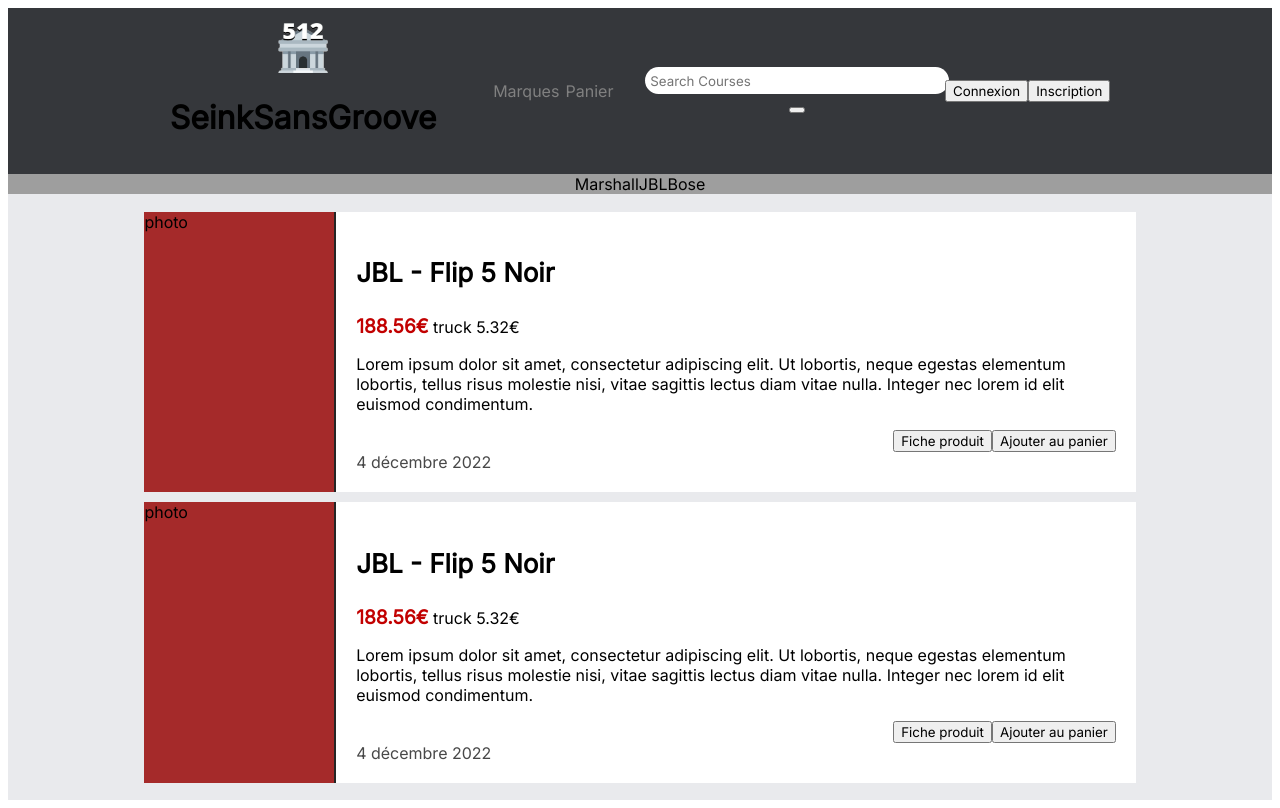
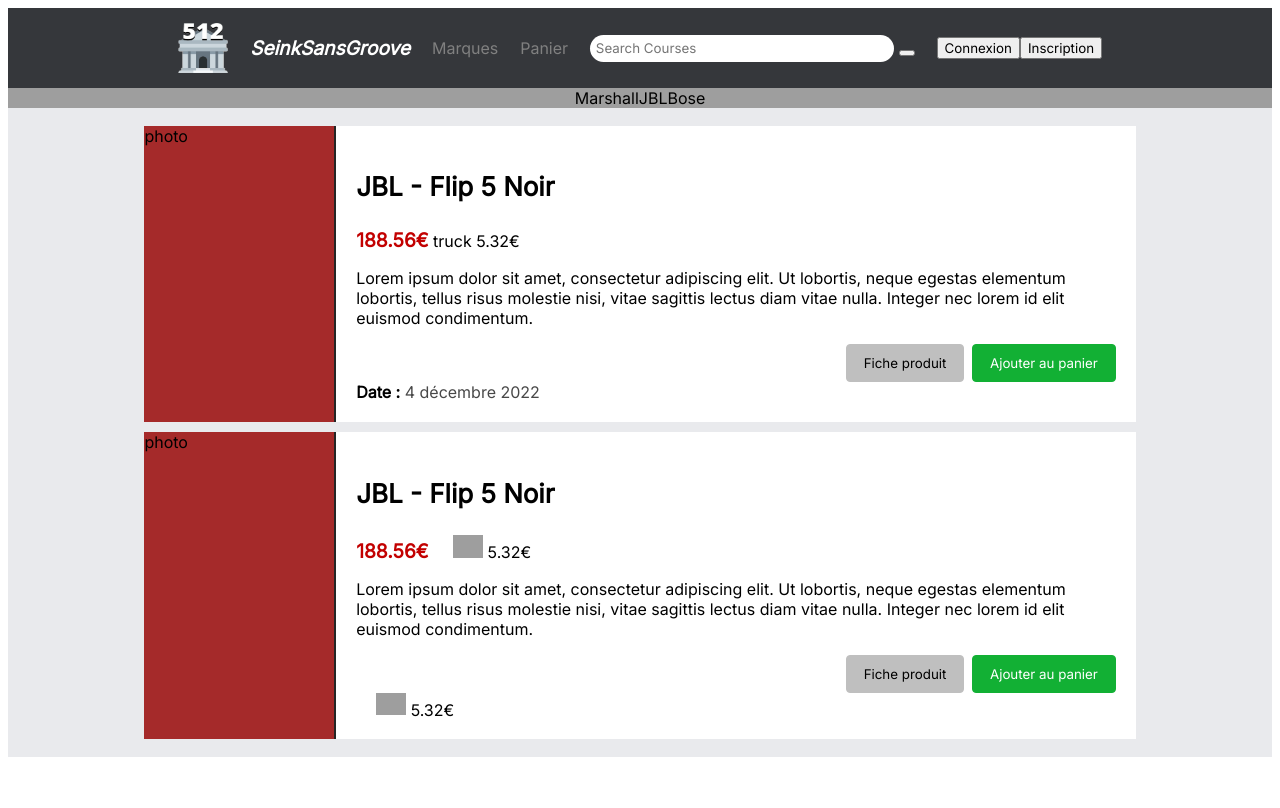
Before and after one commit to ThomasGorisseGit/MerchPHP, a PHP site: page / in a window 1280 px wide. After the commit the page ends 757 px from the top, so only its background shows below. Run offline with PHP 8.4, Linux system fonts and the light colour scheme; grey boxes are pictures that could not be loaded.

Commit message:
corrections erreur css

```diff
--- a/index.php
+++ b/index.php
@@ -10,10 +10,8 @@
     <meta charset="UTF-8">
     <meta http-equiv="X-UA-Compatible" content="IE=edge">
     <meta name="viewport" content="width=device-width, initial-scale=1.0">
-    <link rel="stylesheet" href="./styles/_navbar.css">
-    <link rel="stylesheet" href="./styles/_main.css">
-    <link rel="preconnect" href="https://fonts.googleapis.com">
-    <link rel="preconnect" href="https://fonts.gstatic.com" crossorigin>
+    <link rel="stylesheet" href="./styles/main.css">
+    <link rel="stylesheet" href="./styles/navbar.css">
     <link href="https://fonts.googleapis.com/css2?family=Inter&display=swap" rel="stylesheet">
 
     <title>SeinkSansGroove</title>
@@ -23,21 +21,17 @@
     <header>
         <!-- Header de la page d'accueil -->
         <div class="main-title">
-            <div class="title">
+
             <img class="logo" src="./assets/Logo.png" alt="Logo de l'entreprise">
-                <h1>SeinkSansGroove</h1>
-            </div>
-            <div class="search">
-                <ul class="searchnav">
+            <h1 id="title">SeinkSansGroove</h1>
+
             <a href="#">
-                        <li>Marques</li>
+                Marques
             </a>
             <a href="#">
-                        <li>Panier</li>
+                Panier
             </a>
-                </ul>
-            </div>
-            <div class="div-research-bar">
+
             <form action="#">
                 <input class="research-bar" type="text" placeholder=" Search Courses" name="search">
                 <button>
@@ -45,7 +39,6 @@
                     </i>
                 </button>
             </form>
-            </div>
             <div class="user">
                 <?php require_once("./connectionView.php"); ?>
             </div>
@@ -74,9 +67,10 @@
                         Lorem ipsum dolor sit amet, consectetur adipiscing elit. Ut lobortis, neque egestas elementum lobortis, tellus risus molestie nisi, vitae sagittis lectus diam vitae nulla. Integer nec lorem id elit euismod condimentum.
                     </p>
                     <div class="item-buttons">
-                        <button class="item-button1">Fiche produit</button>
-                        <button class="item-button2">Ajouter au panier</button>
+                        <button class="item-button-grey">Fiche produit</button>
+                        <button class="item-button-green">Ajouter au panier</button>
                     </div>
+                    <span class="date-word">Date : </span>
                     <span class="item-date">4 décembre 2022</span>
 
                 </div>
@@ -88,24 +82,26 @@
                     <h1 class="item-title">JBL - Flip 5 Noir</h1>
                     <div class="item-price-delivery">
                         <span class="item-price">188.56€</span>
-                        <span class="item-delivery">truck 5.32€</span>
+                        <img src="./assets/truck.png" class="truck">
+                        <span class="item-delivery">5.32€</span>
                     </div>
                     <p class="item-description">
                         Lorem ipsum dolor sit amet, consectetur adipiscing elit. Ut lobortis, neque egestas elementum lobortis, tellus risus molestie nisi, vitae sagittis lectus diam vitae nulla. Integer nec lorem id elit euismod condimentum.
                     </p>
                     <div class="item-buttons">
-                        <button class="item-button1">Fiche produit</button>
-                        <button class="item-button2">Ajouter au panier</button>
+                        <button class="item-button-grey">Fiche produit</button>
+                        <button class="item-button-green">Ajouter au panier</button>
                     </div>
-                    <span class="item-date">4 décembre 2022</span>
+                    <img src="./assets/truck.png" class="truck">
+                    <span class="item-delivery">5.32€</span>
 
                 </div>
             </article>
+
         </section>
     </main>
     <footer>
         <!-- Footer de la page d'accueil -->
     </footer>
 </body>
-
 </html>
--- a/styles/_navbar.css
+++ b/styles/navbar.css
@@ -14,6 +14,7 @@
     text-decoration: none;
     color: grey;
 }
+
 h1#title{
     color: white;
     font-size: 1.2rem;
@@ -69,7 +70,7 @@
     background-color: #1D1F20;
     display: flex;
     justify-content: center;
-    background-image: url('./assets/topmarques.svg');
+    background-image: url("../assets/topmarques.svg");
     background-size: 100% 100%;
 }
 
```
Also changed, not shown: styles/main.css (line endings or trailing spaces). Lines whose indentation alone changed are shown as unchanged.
